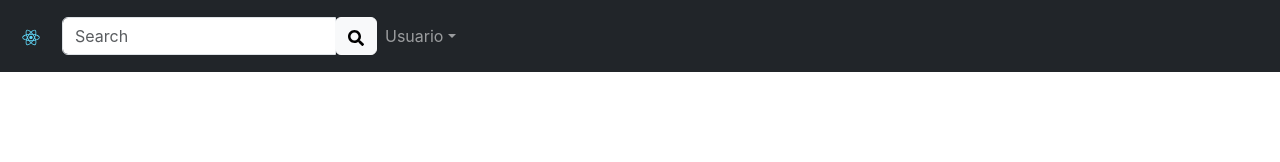
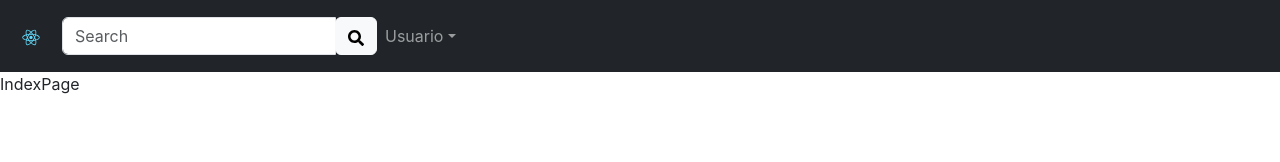
Before and after one commit to davidordo85/React_app_sales, a React (Create React App) app: page / in a window 1280 px wide. Shown: the top 162 px of the page. Built offline with nearby package versions, Linux system fonts and the light colour scheme.

Commit message:
Added React Router and main page

```diff
--- a/package.json
+++ b/package.json
@@ -11,6 +11,7 @@
     "react-bootstrap": "^2.7.4",
     "react-dom": "^18.2.0",
     "react-icons": "^4.9.0",
+    "react-router-dom": "^6.11.2",
     "web-vitals": "^2.1.4"
   },
   "scripts": {
--- a/src/App.js
+++ b/src/App.js
@@ -1,11 +1,12 @@
 import './App.css';
-import Layout from './components/layout/Layout';
+import { Routes, Route } from 'react-router';
+import { IndexPage } from './components';
 
 function App() {
   return (
-    <Layout>
-      <div className="App"></div>
-    </Layout>
+    <Routes>
+      <Route path="/" element={<IndexPage />} />
+    </Routes>
   );
 }
 
--- /dev/null
+++ b/src/components/index.js
@@ -0,0 +1 @@
+export { default as IndexPage } from './index_page';
--- /dev/null
+++ b/src/components/index_page/IndexPage.js
@@ -0,0 +1,12 @@
+import React from 'react';
+import Layout from '../layout/Layout';
+
+const IndexPage = () => {
+  return (
+    <Layout>
+      <div>IndexPage</div>
+    </Layout>
+  );
+};
+
+export default IndexPage;
--- /dev/null
+++ b/src/components/index_page/index.js
@@ -0,0 +1 @@
+export { default } from './IndexPage';
--- a/src/index.js
+++ b/src/index.js
@@ -1,4 +1,5 @@
 import React from 'react';
+import { BrowserRouter as Router } from 'react-router-dom';
 import ReactDOM from 'react-dom/client';
 import 'bootstrap/dist/css/bootstrap.min.css';
 import './index.css';
@@ -6,7 +7,7 @@ import App from './App';
 
 const root = ReactDOM.createRoot(document.getElementById('root'));
 root.render(
-  <React.StrictMode>
+  <Router>
     <App />
-  </React.StrictMode>,
+  </Router>,
 );
```
Also changed, not shown: 1 other file (tests, documents, lock files or other folders).
